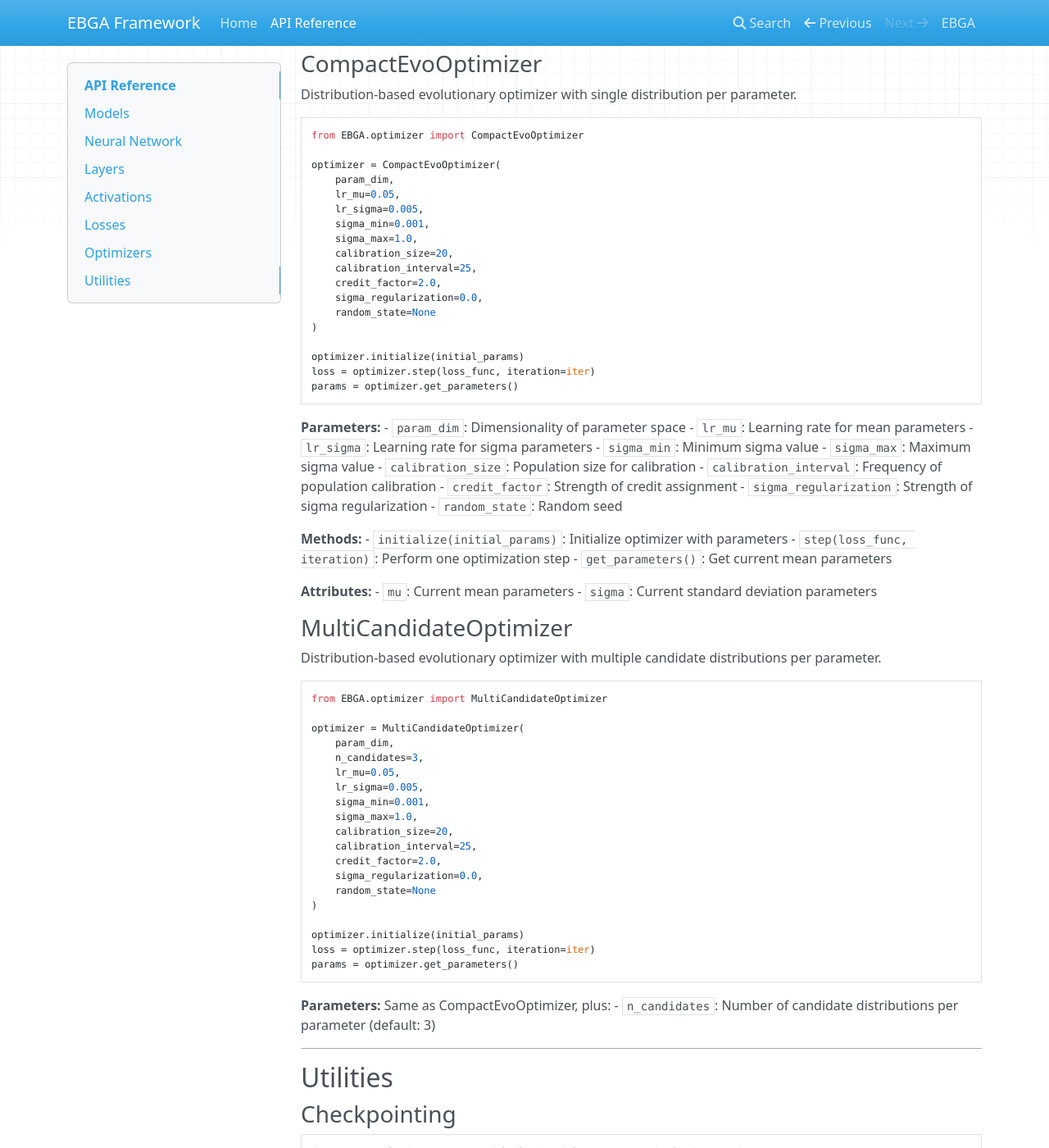
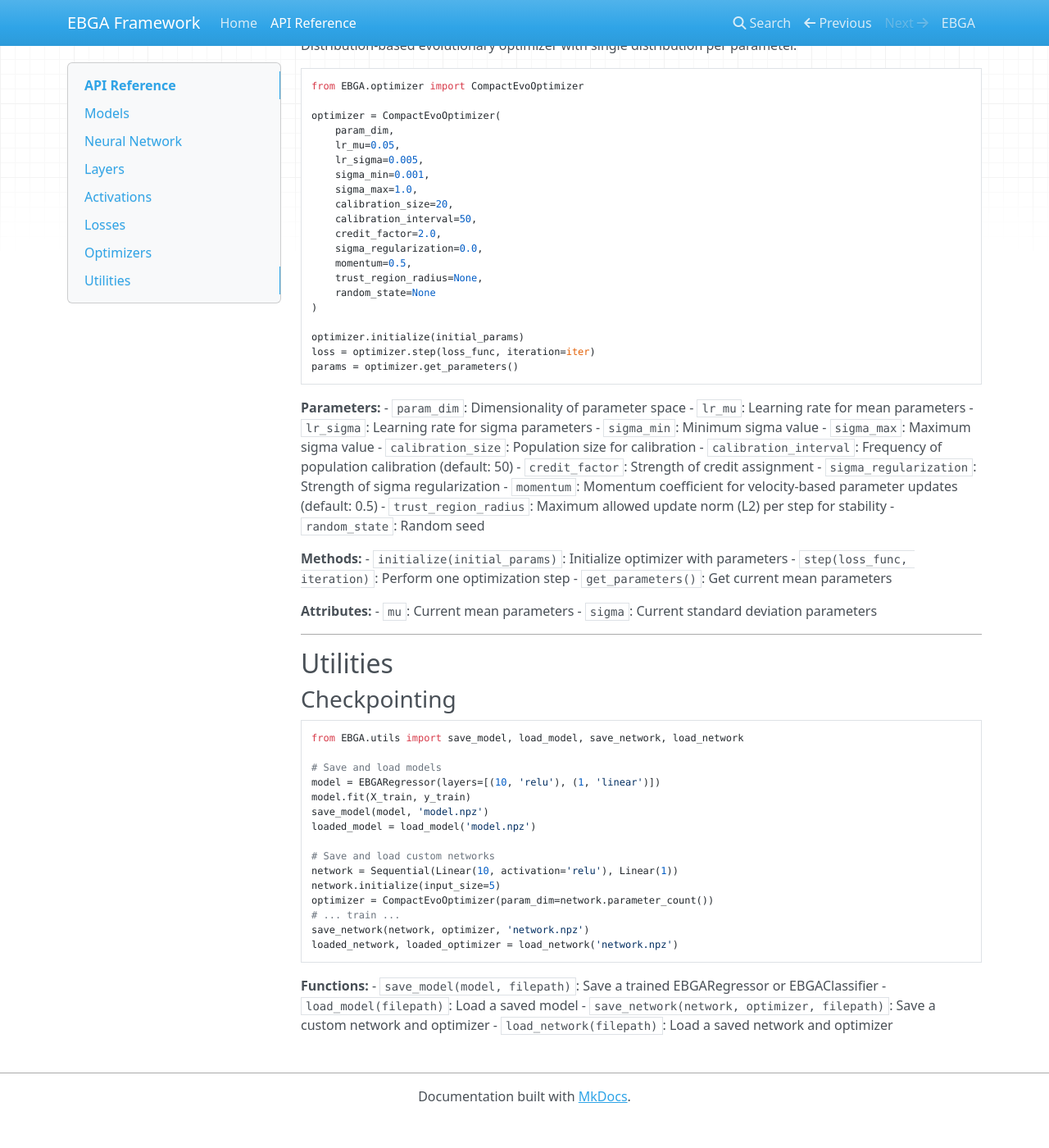
Before and after one commit to gallg/EBGA, an MkDocs documentation site: the page built from docs/api.md, in a window 1280 px wide and 1400 px high, scrolled down 5118 px. Shown: the whole window at 82% size. Built offline with MkDocs 1.6.1, drawn with Linux system fonts in a browser that asks for light colours; nearby versions of some CDN libraries; after the commit the page ends 6483 px from its top, so only the background shows below that; some of the changed text lies outside the part shown.

Commit message:
[optimizers] MultiCandidateOptimizer removed, CompactEvo updated

````diff
--- a/EBGA/__init__.py
+++ b/EBGA/__init__.py
@@ -13,7 +13,7 @@ from EBGA.optimizer import BaseEvoOptimizer, CompactEvoOptimizer, OptimizationRe
 from EBGA.utils import save_model, load_model, save_network, load_network
 from EBGA.search import EvoHyperoptSearch
 
-__version__ = "0.1.0"
+__version__ = "0.1.1"
 
 __all__ = [
     # Models
--- a/docs/api.md
+++ b/docs/api.md
@@ -27,7 +27,6 @@ model = EBGARegressor(
     loss='mae',
     optimizer=CompactEvoOptimizer,
     use_layerwise=False,
-    n_candidates=None,
     sigma_regularization=0.0,
     max_iter=10000,
     lr_mu=0.03,
@@ -56,9 +55,8 @@ score = model.score(X, y)  # Returns R²
 - `inner_activation`: Activation function for hidden layers
 - `output_activation`: Activation function for output layer
 - `loss`: Loss function ('mse' or 'mae')
-- `optimizer`: Optimizer class (CompactEvoOptimizer or MultiCandidateOptimizer)
+- `optimizer`: Optimizer class (currently only CompactEvoOptimizer is supported)
 - `use_layerwise`: If True, use layer-wise training; if False, train all layers together
-- `n_candidates`: Number of candidates for MultiCandidateOptimizer (ignored for CompactEvoOptimizer)
 - `sigma_regularization`: Strength of sigma diversity regularization
 - `max_iter`: Maximum training iterations
 - `lr_mu`: Learning rate for mean parameters
@@ -93,7 +91,6 @@ model = EBGAClassifier(
     loss='cross_entropy',
     optimizer=CompactEvoOptimizer,
     use_layerwise=False,
-    n_candidates=None,
     sigma_regularization=0.0,
     max_iter=500,
     lr_mu=0.05,
@@ -101,7 +98,7 @@ model = EBGAClassifier(
     sigma_min=0.001,
     sigma_max=1.0,
     calibration_size=20,
-    calibration_interval=25,
+    calibration_interval=50,
     credit_factor=2.0,
     early_stopping=True,
     patience=20,
@@ -328,9 +325,11 @@ optimizer = CompactEvoOptimizer(
     sigma_min=0.001,
     sigma_max=1.0,
     calibration_size=20,
-    calibration_interval=25,
+    calibration_interval=50,
     credit_factor=2.0,
     sigma_regularization=0.0,
+    momentum=0.5,
+    trust_region_radius=None,
     random_state=None
 )
 
@@ -346,9 +345,11 @@ params = optimizer.get_parameters()
 - `sigma_min`: Minimum sigma value
 - `sigma_max`: Maximum sigma value
 - `calibration_size`: Population size for calibration
-- `calibration_interval`: Frequency of population calibration
+- `calibration_interval`: Frequency of population calibration (default: 50)
 - `credit_factor`: Strength of credit assignment
 - `sigma_regularization`: Strength of sigma regularization
+- `momentum`: Momentum coefficient for velocity-based parameter updates (default: 0.5)
+- `trust_region_radius`: Maximum allowed update norm (L2) per step for stability
 - `random_state`: Random seed
 
 **Methods:**
@@ -359,35 +360,6 @@ params = optimizer.get_parameters()
 **Attributes:**
 - `mu`: Current mean parameters
 - `sigma`: Current standard deviation parameters
-
-### MultiCandidateOptimizer
-
-Distribution-based evolutionary optimizer with multiple candidate distributions per parameter.
-
-```python
-from EBGA.optimizer import MultiCandidateOptimizer
-
-optimizer = MultiCandidateOptimizer(
-    param_dim,
-    n_candidates=3,
-    lr_mu=0.05,
-    lr_sigma=0.005,
-    sigma_min=0.001,
-    sigma_max=1.0,
-    calibration_size=20,
-    calibration_interval=25,
-    credit_factor=2.0,
-    sigma_regularization=0.0,
-    random_state=None
-)
-
-optimizer.initialize(initial_params)
-loss = optimizer.step(loss_func, iteration=iter)
-params = optimizer.get_parameters()
-```
-
-**Parameters:** Same as CompactEvoOptimizer, plus:
-- `n_candidates`: Number of candidate distributions per parameter (default: 3)
 
 ---
 
--- a/setup.py
+++ b/setup.py
@@ -5,7 +5,7 @@ with open("README.md", "r", encoding="utf-8") as fh:
 
 setup(
     name="EBGA",
-    version="0.1.0",
+    version="0.1.1",
     author="Giuseppe Gallitto",
     description="Evolutionary Based Gradient Alignment",
     long_description=long_description,
````
Also changed, not shown: README.md (+1 -2 lines), docs/index.md (+3 -2 lines), 1 other file.
